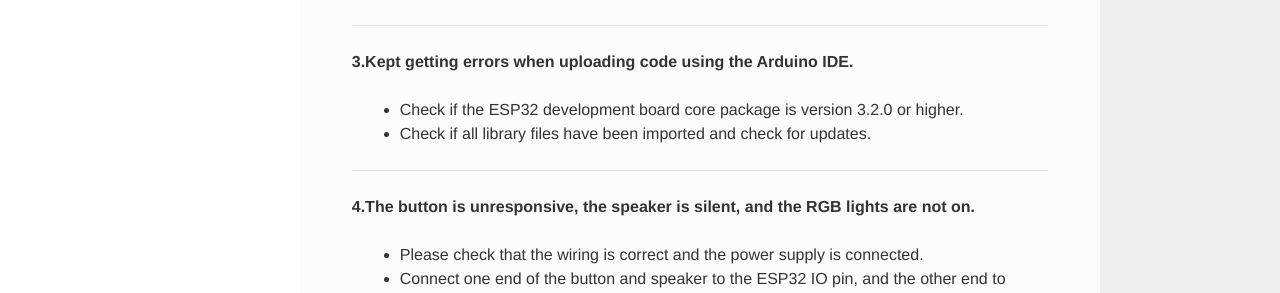
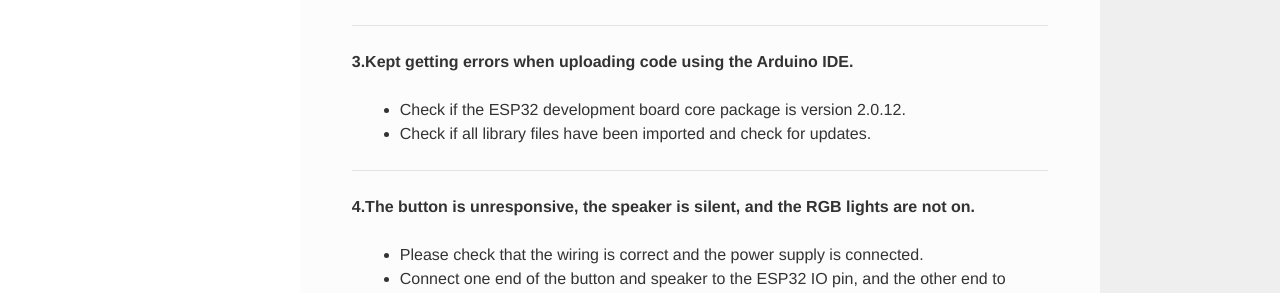
Before and after one commit to COLA508/ESP32_DIY_Electronic_Piano, a Sphinx documentation site: the page built from docs/source/FrequentlyAskedQuestions.rst, in a window 1280 px wide and 1246 px high. Shown: the part 694-987 px from the top of the window. Built offline with Sphinx 7.4.7 and the Read the Docs theme 3.1.0, drawn with Linux system fonts in a browser that asks for light colours.

Commit message:
Update FrequentlyAskedQuestions.rst

```diff
--- a/docs/source/FrequentlyAskedQuestions.rst
+++ b/docs/source/FrequentlyAskedQuestions.rst
@@ -27,7 +27,7 @@ Frequently Asked Questions
 
 **3.Kept getting errors when uploading code using the Arduino IDE.**
 
- - Check if the ESP32 development board core package is version 3.2.0 or higher.
+ - Check if the ESP32 development board core package is version 2.0.12.
  - Check if all library files have been imported and check for updates.
 
 ----
```
